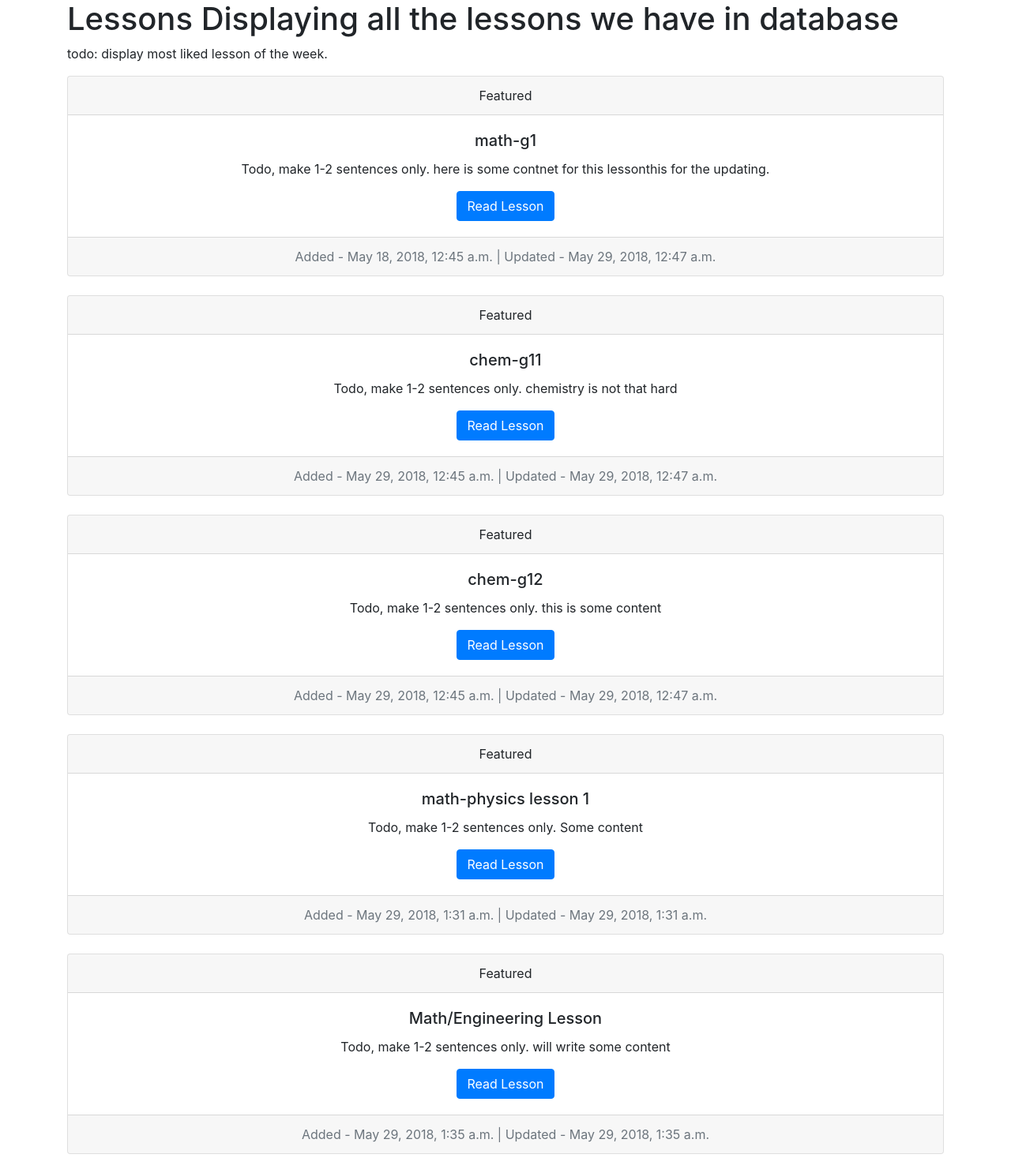
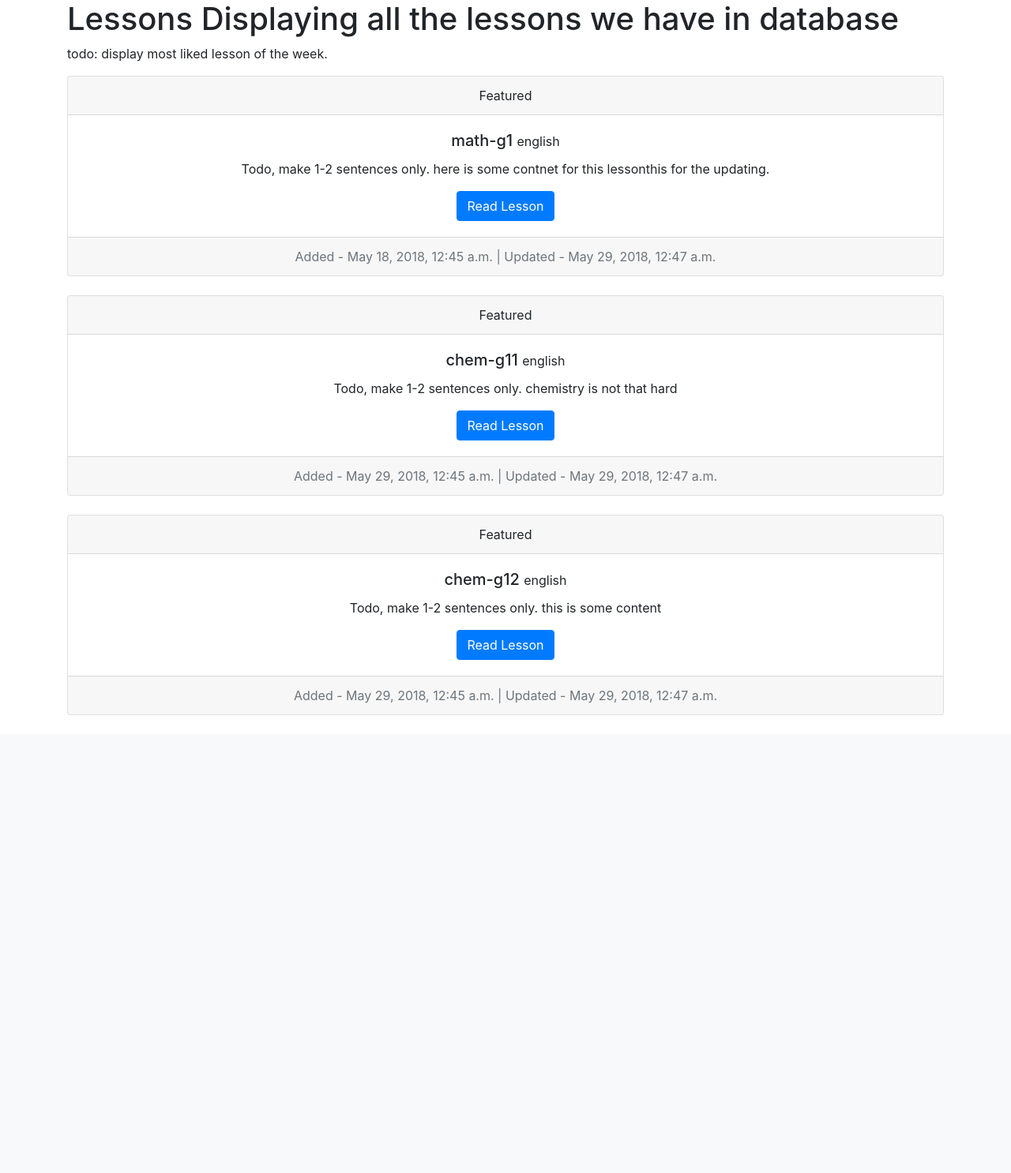
Before and after one commit to Farooq-azam-khan/django-lesson-creator-webiste, a Django app: page /lessons/english in a window 1280 px wide. Shown: the part 56-1542 px from the top of the page at 79% size. After the commit the page ends 962 px from the top, so only its background shows below. Run offline with Django 3.2, Linux system fonts and the light colour scheme; data comes from the database, SQL or seed files in the repository; both versions use the stored data as it was after the commit; some libraries are stand-ins or nearby versions.

Commit message:
learned about ListViews

```diff
--- a/src/Lesson/templates/Lesson/lesson.html
+++ b/src/Lesson/templates/Lesson/lesson.html
@@ -7,13 +7,13 @@
 <p>
    todo: display most liked lesson of the week.
 </p>
-{% for obj in obj_list %}
+{% for obj in object_list %}
 <div class="card text-center">
   <div class="card-header">
     Featured
   </div>
   <div class="card-body">
-    <h5 class="card-title"> {{ obj.lesson_name}} </h5>
+    <h5 class="card-title"> {{ obj.lesson_name}} <small>{{ obj.subject }}</small> </h5>
     <p class="card-text"> Todo, make 1-2 sentences only. {{ obj.content}}</p>
     <a href="#" class="btn btn-primary"> Read Lesson </a>
   </div>
--- a/src/Lesson/views.py
+++ b/src/Lesson/views.py
@@ -13,14 +13,13 @@ from .models import LessonPlan
 
 class LessonListView(ListView):
     model = LessonPlan
-    paginate_by = 20
+    # paginate_by = 1
     template_name = "Lesson/lesson.html"
+    queryset = LessonPlan.objects.all()
 
-    def get_context_data(self, *args, **kwargs):
-        context = super().get_context_data(**kwargs)
-        print(context)
-        queryset = LessonPlan.objects.all()
-        context = {
-            "obj_list": queryset
-        }
-        return context
+
+class EnglishLessonsListView(ListView):
+    model = LessonPlan
+    # paginate_by = 1
+    template_name = "Lesson/lesson.html"
+    queryset = LessonPlan.objects.filter(subject__iexact="english")
--- a/src/LessonMaker/urls.py
+++ b/src/LessonMaker/urls.py
@@ -18,11 +18,12 @@ from django.views.generic import TemplateView
 from django.urls import path
 from django.conf.urls import url
 # from Lesson.views import lesson_listview
-from Lesson.views import LessonListView
+from Lesson.views import LessonListView, EnglishLessonsListView
 
 urlpatterns = [
     url(r'^$', TemplateView.as_view(template_name='home.html'), name="home"),
-    url(r'^lessons/', LessonListView.as_view(), name="lessons-list"),
+    url(r'^lessons/$', LessonListView.as_view(), name="lessons-list"),
+    url(r'^lessons/english$', EnglishLessonsListView.as_view()),
     url(r'^about/$', TemplateView.as_view(template_name='about.html'), name="about"),
     url(r'^contact/$', TemplateView.as_view(template_name='contact.html'), name="contact"),
     url(r'^admin/', admin.site.urls),
```
Also changed, not shown: src/db.sqlite3.
